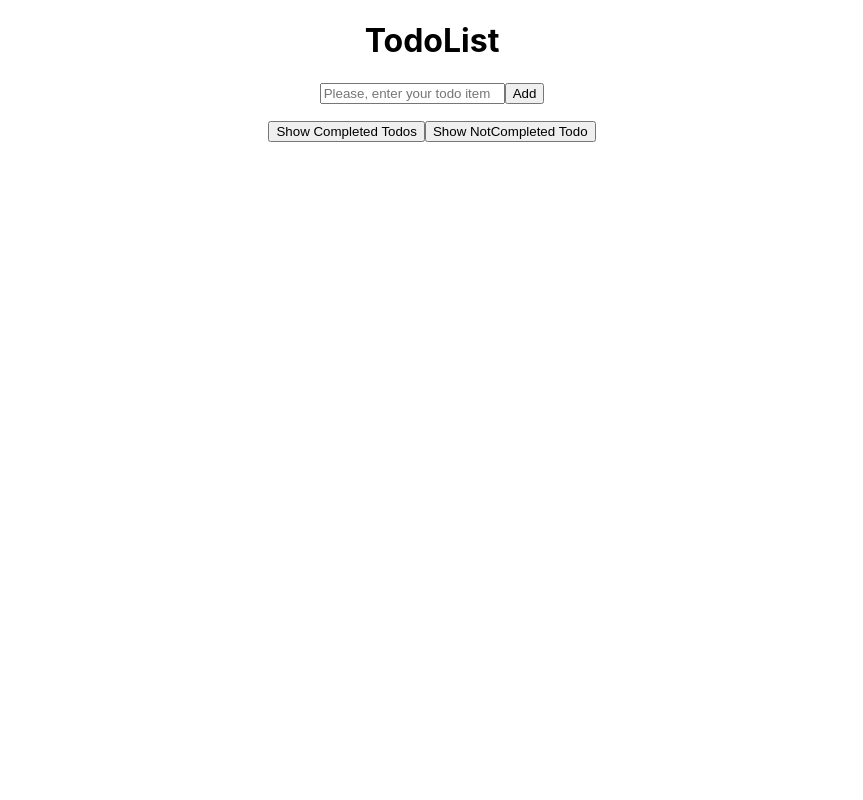
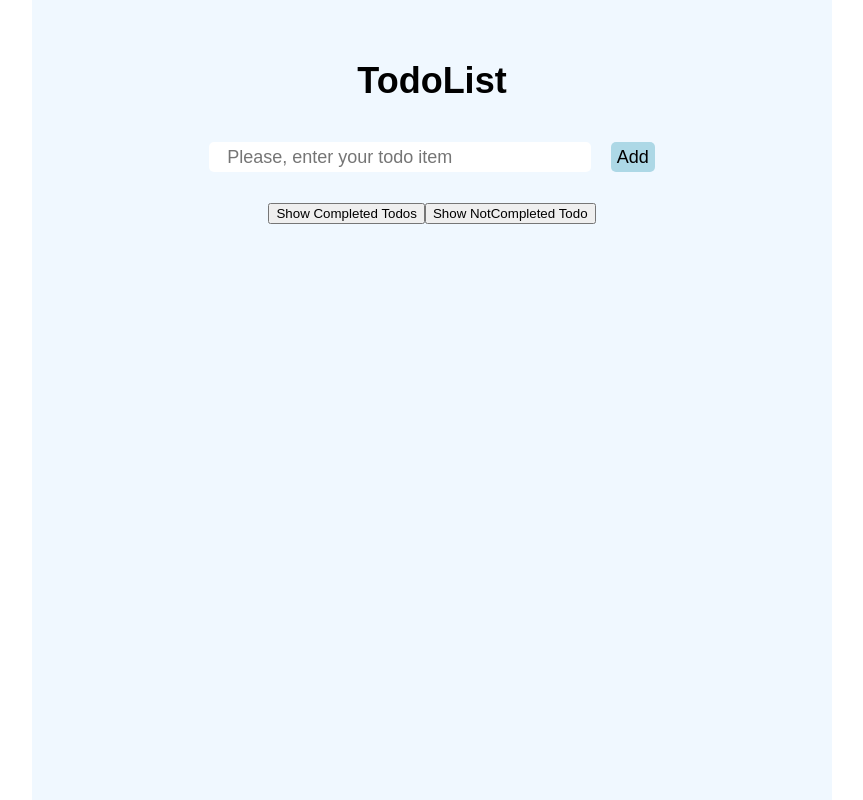
Before and after one commit to wyang0917/to-do-list, a React (Create React App) app: page / in a window 1280 px wide. Shown: the whole page, without its empty margins (208-1071 px from the left). Built offline with nearby package versions, Linux system fonts and the light colour scheme.

Commit message:
add todo-input-form css

```diff
--- a/src/App.css
+++ b/src/App.css
@@ -1,3 +1,16 @@
 .App {
   text-align: center;
+  font-family: sans-serif;
+  width: 800px;
+  margin: 0 auto;
+  padding: 20px 40px;
+  background-color: aliceblue;
+  height: 100vh;
+  box-sizing: border-box;
+  font-size: 18px;
 }
+
+.h1{
+  margin: 40px 0;
+  font-weight: 600;
+}
--- a/src/App.js
+++ b/src/App.js
@@ -51,7 +51,7 @@ function App() {
   }
   return (
     <div className="App">
-      <h1>TodoList</h1>
+      <h1 className="h1">TodoList</h1>
       <TodoInputForm addTodo={addTodo} />
       <TodoList todos={todos} toggleTodo={toggleTodo} removeTodo={removeTodo} editTodo={editTodo}/>
       <TodoFilter showCompleted={showCompleted} showNotCompleted={showNotCompleted}/>
--- /dev/null
+++ b/src/components/TodoInputForm/TodoInputForm.css
@@ -0,0 +1,29 @@
+.form{
+  margin: 0 auto 30px;
+  width: 80%;
+  box-sizing: border-box;
+}
+.input{
+  border: none;
+  height: 30px;
+  border-radius: 5px;
+  font-size: 18px;
+  width: 60%;
+  outline: none;
+  padding: 0 1em;
+}
+.button{
+  border: none;
+  margin-left: 20px;
+  height: 30px;
+  font-size: 18px;
+  border-radius: 5px;
+  background-color:lightblue;
+  transition: all 0.5s ease;
+}
+.button.button:hover{
+  cursor: pointer;
+}
+.button:active{
+  transform: scale(1.05);
+}
--- a/src/components/TodoInputForm/TodoInputForm.jsx
+++ b/src/components/TodoInputForm/TodoInputForm.jsx
@@ -1,4 +1,5 @@
 import React, {useState} from 'react'
+import './TodoInputForm.css'
 
 function TodoInputForm(props){
   const {addTodo} = props
@@ -13,13 +14,13 @@ function TodoInputForm(props){
   }
 
   return(
-    <form onSubmit={handleInput}>
-      <input
+    <form className='form' onSubmit={handleInput}>
+      <input className='input'
       value={inputText}
       type="text"
       placeholder='Please, enter your todo item'
       onChange={(event)=>setInputText(event.target.value)}/>
-      <button
+      <button className='button'
       type='submit'>Add</button>
     </form>
   )
--- /dev/null
+++ b/src/components/TodoList/TodoList.css
@@ -0,0 +1,5 @@
+.ul{
+  list-style-type: none;
+  width: 80%;
+  margin: 0 auto;
+}
--- a/src/components/TodoList/TodoList.jsx
+++ b/src/components/TodoList/TodoList.jsx
@@ -1,10 +1,11 @@
 import React from 'react'
 import TodoListItem from './TodoListItem'
+import './TodoList.css'
 
 function TodoList(props){
   const {todos,toggleTodo,removeTodo,editTodo} = props
   return(
-    <ul>
+    <ul className='ul'>
       {todos.map((todo)=>(
         <TodoListItem
           key={todo.id}
--- a/src/components/TodoList/TodoListItem/TodoListItem.css
+++ b/src/components/TodoList/TodoListItem/TodoListItem.css
@@ -6,3 +6,7 @@
 .not-completed{
   text-decoration: none;
 }
+
+.li{
+
+}
--- a/src/components/TodoList/TodoListItem/TodoListItem.jsx
+++ b/src/components/TodoList/TodoListItem/TodoListItem.jsx
@@ -5,7 +5,7 @@ function TodoListItem(props){
   const {todo,toggleTodo,removeTodo,editTodo} = props
   const todoClass = todo.isCompleted ? 'completed' :'not-completed'
   return(
-    <li>
+    <li className='li'>
       <input
       type="checkbox"
       checked={todo.isCompleted}
```
